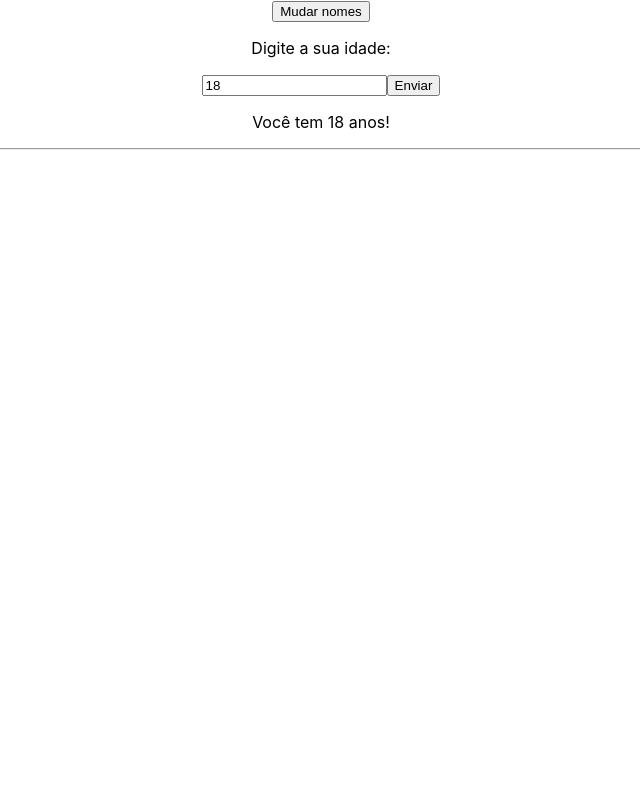
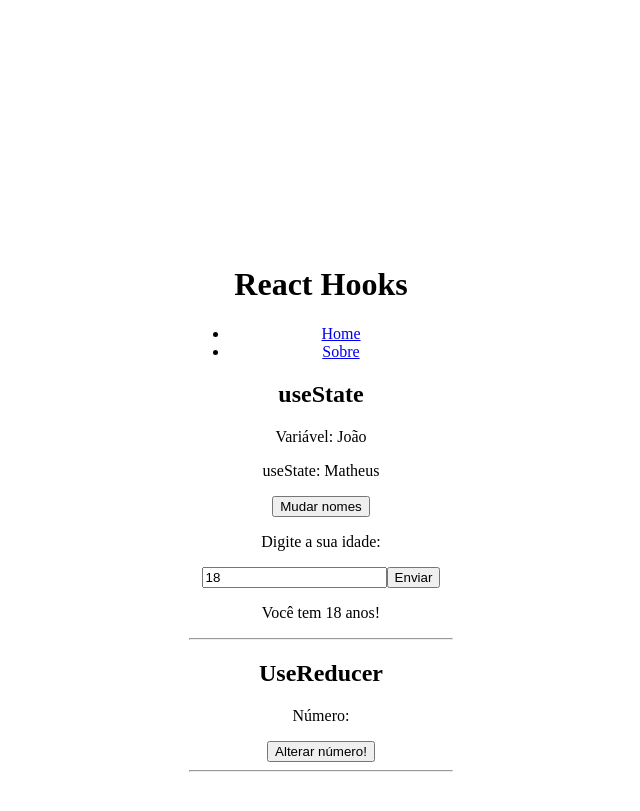
Before and after one commit to devpabloh/React_Matteus_Battisti_2_parte, a React (Create React App) app in the folder 10_HOOKS/reacthooks/: page / in a window 1280 px wide. Shown: the part 263-1074 px from the top of the page, without its empty margins (319-959 px from the left). Before the commit the page ends 800 px from the top, so only its background shows below. Built offline with nearby package versions, Linux system fonts and the light colour scheme.

Commit message:
atualização

```diff
--- /dev/null
+++ b/10_HOOKS/reacthooks/src/components/HookUseReducer.js
@@ -0,0 +1,20 @@
+import { useReducer } from "react"
+
+const HookUseReducer = () => {
+
+    // 1 - começando com o useReducer
+    const [number, dispatch] = useReducer((state, action)=>{
+        return Math.random(state);
+    })
+
+  return (
+    <div>
+        <h2>UseReducer</h2>
+        <p>Número: {number}</p>
+        <button onClick={dispatch}>Alterar número! </button>
+        <hr />
+    </div>
+  )
+}
+
+export default HookUseReducer
--- a/10_HOOKS/reacthooks/src/index.css
+++ b/10_HOOKS/reacthooks/src/index.css
@@ -1,13 +1,3 @@
-body {
-  margin: 0;
-  font-family: -apple-system, BlinkMacSystemFont, 'Segoe UI', 'Roboto', 'Oxygen',
-    'Ubuntu', 'Cantarell', 'Fira Sans', 'Droid Sans', 'Helvetica Neue',
-    sans-serif;
-  -webkit-font-smoothing: antialiased;
-  -moz-osx-font-smoothing: grayscale;
+body{
+  padding: 500px;
 }
-
-code {
-  font-family: source-code-pro, Menlo, Monaco, Consolas, 'Courier New',
-    monospace;
-}
--- a/10_HOOKS/reacthooks/src/pages/Home.js
+++ b/10_HOOKS/reacthooks/src/pages/Home.js
@@ -1,3 +1,4 @@
+import HookUseReducer from "../components/HookUseReducer"
 import HookUseState from "../components/HookUseState"
 
 
@@ -5,6 +6,7 @@
   return (
     <div>
         <HookUseState/>
+        <HookUseReducer/>
     </div>
   )
 }
```
